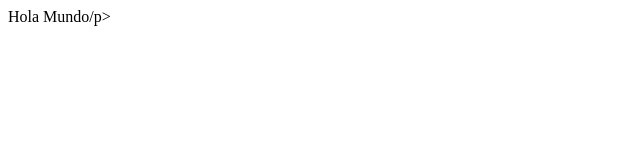
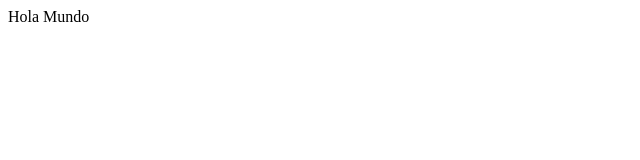
Before and after one commit to GreciaVelasquez/web, a plain HTML site: page index.html in a window 1280 px wide. Shown: the full height of the page, 0-640 px from the left. Drawn offline with Linux system fonts and the light colour scheme.

Commit message:
index.html

```diff
--- a/index.html
+++ b/index.html
@@ -3,6 +3,6 @@
 <title>Mi primera web</title>
 </head>
 <body>
-<p>Hola Mundo/p>
+<p>Hola Mundo</p>
 </body>
 </html>
```
